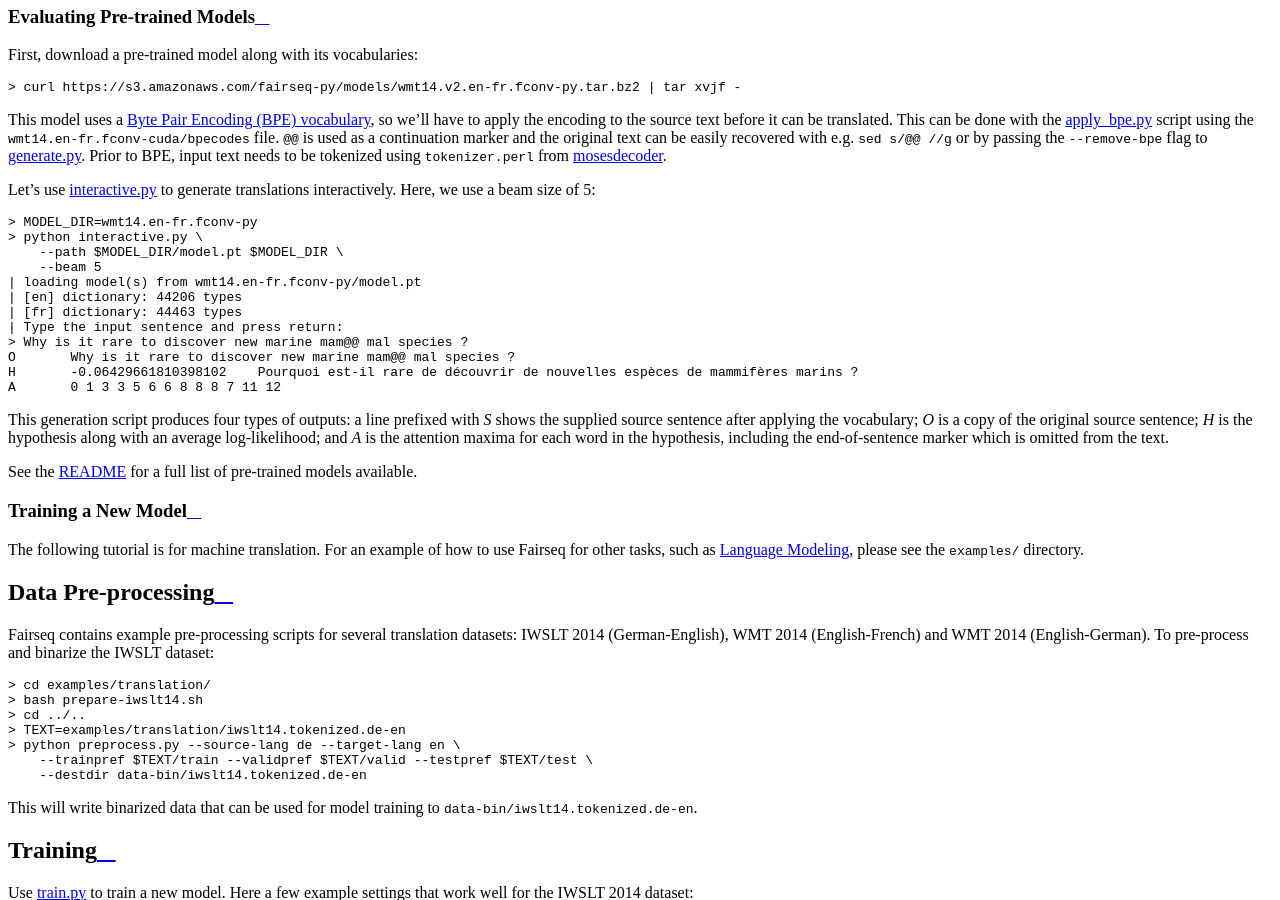
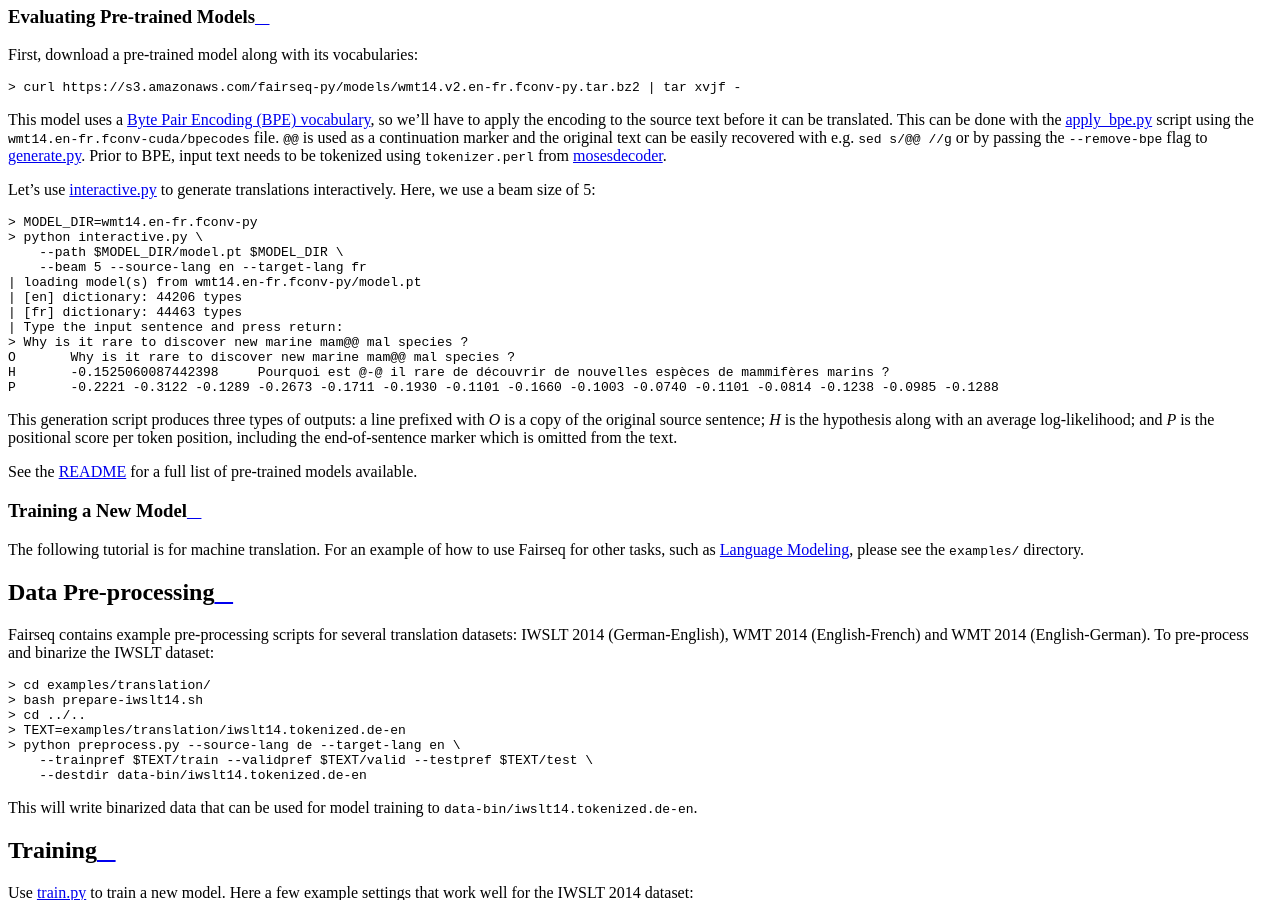
Before and after one commit to facebookresearch/fairseq, a Sphinx documentation site: the page built from docs/getting_started.rst, in a window 1280 px wide and 900 px high, scrolled down 710 px. Built offline with Sphinx 7.4.7 and the Read the Docs theme 2.0.0, drawn with Linux system fonts in a browser that asks for light colours.

```diff
--- a/docs/getting_started.rst
+++ b/docs/getting_started.rst
@@ -27,21 +27,20 @@ interactively. Here, we use a beam size of 5:
     > MODEL_DIR=wmt14.en-fr.fconv-py
     > python interactive.py \
         --path $MODEL_DIR/model.pt $MODEL_DIR \
-        --beam 5
+        --beam 5 --source-lang en --target-lang fr
     | loading model(s) from wmt14.en-fr.fconv-py/model.pt
     | [en] dictionary: 44206 types
     | [fr] dictionary: 44463 types
     | Type the input sentence and press return:
     > Why is it rare to discover new marine mam@@ mal species ?
     O       Why is it rare to discover new marine mam@@ mal species ?
-    H       -0.06429661810398102    Pourquoi est-il rare de découvrir de nouvelles espèces de mammifères marins ?
-    A       0 1 3 3 5 6 6 8 8 8 7 11 12
+    H       -0.1525060087442398     Pourquoi est @-@ il rare de découvrir de nouvelles espèces de mammifères marins ?
+    P       -0.2221 -0.3122 -0.1289 -0.2673 -0.1711 -0.1930 -0.1101 -0.1660 -0.1003 -0.0740 -0.1101 -0.0814 -0.1238 -0.0985 -0.1288
 
-This generation script produces four types of outputs: a line prefixed
-with *S* shows the supplied source sentence after applying the
-vocabulary; *O* is a copy of the original source sentence; *H* is the
-hypothesis along with an average log-likelihood; and *A* is the
-attention maxima for each word in the hypothesis, including the
+This generation script produces three types of outputs: a line prefixed
+with *O* is a copy of the original source sentence; *H* is the
+hypothesis along with an average log-likelihood; and *P* is the
+positional score per token position, including the
 end-of-sentence marker which is omitted from the text.
 
 See the `README <https://github.com/pytorch/fairseq#pre-trained-models>`__ for a
--- a/docs/tutorial_classifying_names.rst
+++ b/docs/tutorial_classifying_names.rst
@@ -359,11 +359,10 @@ a new file named :file:`eval_classify.py` with the following contents::
   from fairseq.tokenizer import Tokenizer
 
   # Parse command-line arguments for generation
-  parser = options.get_generation_parser()
+  parser = options.get_generation_parser(default_task='simple_classification')
   args = options.parse_args_and_arch(parser)
 
   # Setup task
-  args.task = 'simple_classification'
   task = tasks.setup_task(args)
 
   # Load model
```
